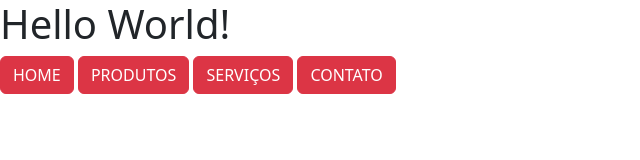
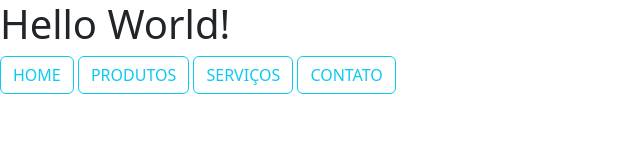
Before and after one commit to SamuelKuronuma/RepositoriJavaBasico, a plain HTML site: page index.html in a window 1280 px wide. Shown: the whole page, without its empty margins (0-640 px from the left). Drawn offline with nearby package versions, Linux system fonts and the light colour scheme.

Commit message:
Reverc "Alterados os botões"
This reverts commit d9a83828b18022f5daab554b0f71d446ce9d2fef.

```diff
--- a/index.html
+++ b/index.html
@@ -11,10 +11,10 @@
     <h1>Hello World!</h1>
     <script src="https://cdn.jsdelivr.net/npm/bootstrap@5.3.3/dist/js/bootstrap.bundle.min.js" integrity="sha384-YvpcrYf0tY3lHB60NNkmXc5s9fDVZLESaAA55NDzOxhy9GkcIdslK1eN7N6jIeHz" crossorigin="anonymous"></script>
 
-<button type="button" class="btn btn-danger">HOME</button>
-<button type="button" class="btn btn-danger">PRODUTOS</button>
-<button type="button" class="btn btn-danger">SERVIÇOS</button>
-<button type="button" class="btn btn-danger">CONTATO</button>
+    <button type="button" class="btn btn-outline-info">HOME</button>
+<button type="button" class="btn btn-outline-info">PRODUTOS</button>
+<button type="button" class="btn btn-outline-info">SERVIÇOS</button>
+<button type="button" class="btn btn-outline-info">CONTATO</button>
 
 </body>
 </html>
```
